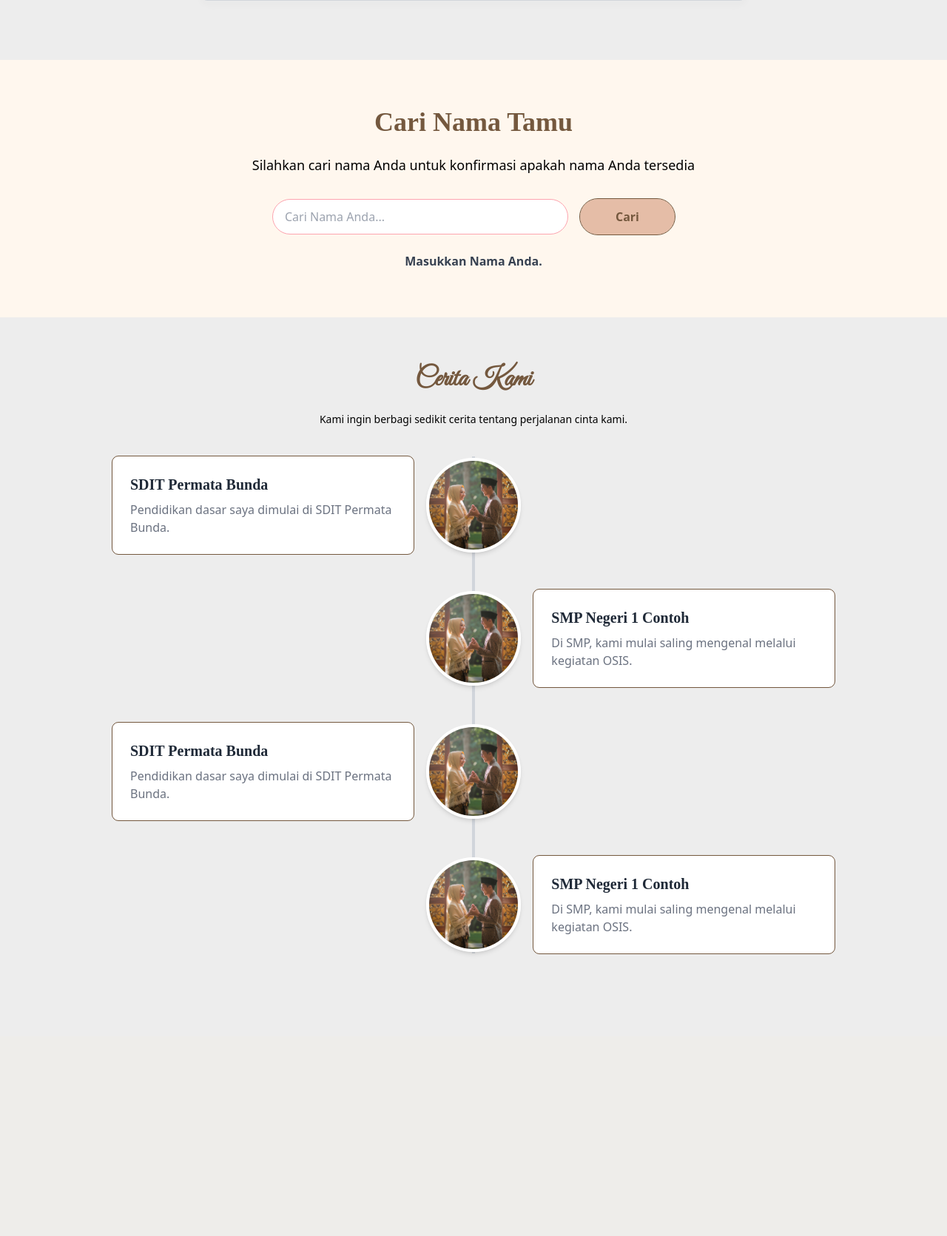
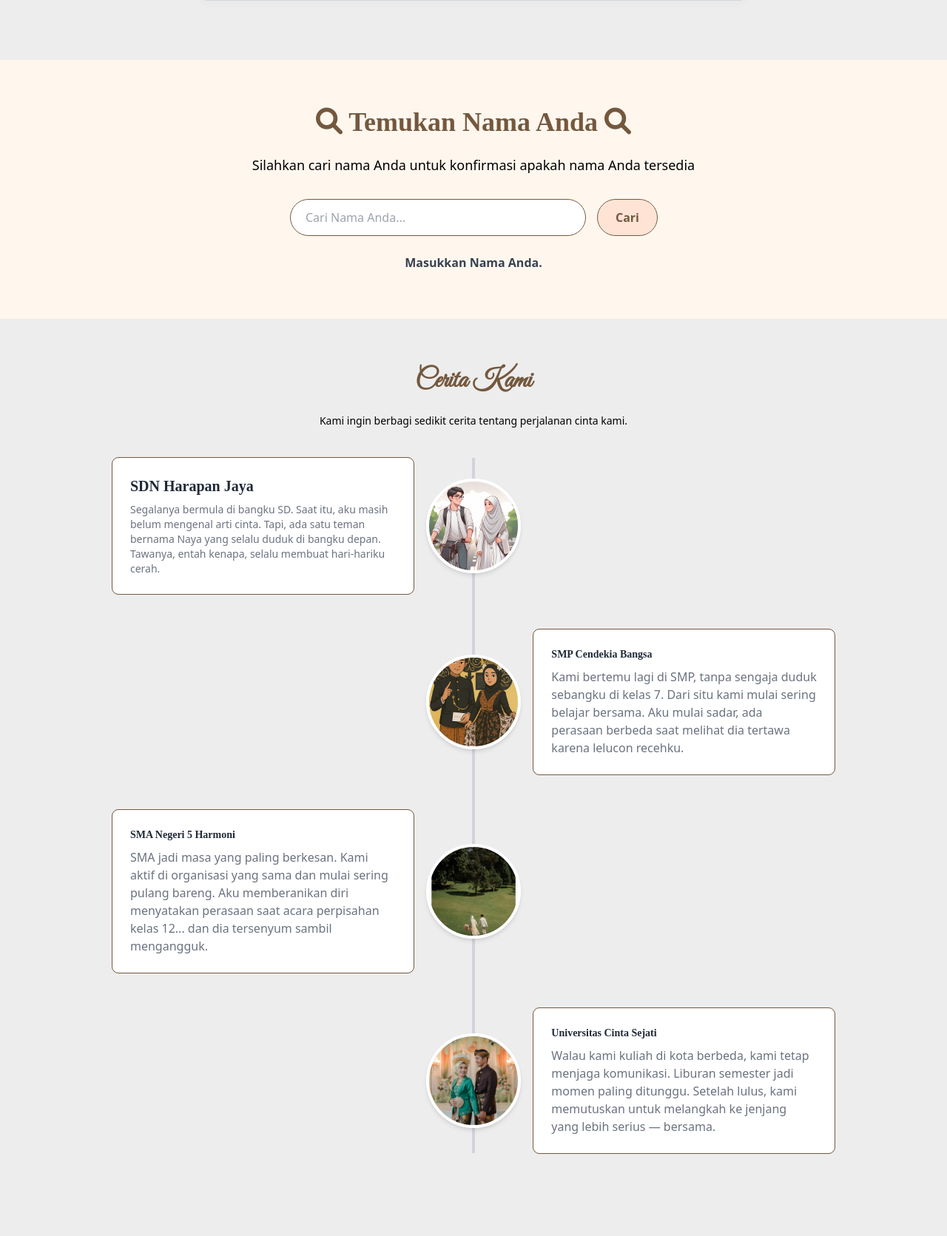
Before and after one commit to fikri210604/undangan-online-project, a PHP site: page / in a window 1280 px wide. Shown: the part 2487-4158 px from the top of the page at 74% size. Before the commit the page ends 3778 px from the top, so only its background shows below. Run offline with PHP 8.4, Linux system fonts and the light colour scheme; some libraries are stand-ins or nearby versions; grey boxes are pictures that could not be loaded.

Commit message:
memperbaiki frontend

```diff
--- a/asset/navbar.php
+++ b/asset/navbar.php
@@ -1,38 +1,53 @@
 <?php session_start(); ?>
 
-<nav id="navbar" class="fixed w-full z-50 transition-colors duration-300">
+<nav id="navbar" class="fixed w-full z-50">
+    <?php if (isset($_SESSION['login']) && $_SESSION['login'] === true): ?>
+        <div class="max-w-screen-xl mx-auto flex flex-wrap items-center justify-between p-6">
+            <a href="landing.php" class="flex items-center">
+                <img src="public/img/asset/logo.png" class="h-10 mr-3" alt="Logo" />
+                <span class="text-xl font-semibold text-[#74583A]">Alvin & Rahayu</span>
+            </a>
+
+        <?php else: ?>
             <div class="max-w-screen-xl mx-auto flex flex-wrap items-center justify-between p-6">
                 <a href="index.php" class="flex items-center">
-            <img src="public/img/asset/futsal.png" class="h-10 mr-3" alt="Logo" />
-            <span class="text-xl font-semibold text-green-600">Alvin & Rahayu</span>
+                    <img src="public/img/asset/logo.png" class="h-10 mr-3" alt="Logo" />
+                    <span class="text-xl font-semibold text-[#74583A]">Alvin & Rahayu</span>
                 </a>
-
+            <?php endif; ?>
             <!-- Hamburger Toggle Mobile -->
             <button data-collapse-toggle="mobile-menu" type="button"
                 class="inline-flex items-center p-2 ml-3 text-sm text-gray-500 rounded-lg md:hidden hover:bg-[#74583E] focus:outline-none focus:ring-2 focus:ring-gray-200"
                 aria-controls="mobile-menu" aria-expanded="false">
                 <svg class="w-6 h-6" fill="none" stroke="currentColor" viewBox="0 0 24 24">
-                <path stroke-linecap="round" stroke-linejoin="round" stroke-width="2"
-                    d="M4 6h16M4 12h16M4 18h16" />
+                    <path stroke-linecap="round" stroke-linejoin="round" stroke-width="2" d="M4 6h16M4 12h16M4 18h16" />
                 </svg>
             </button>
 
             <ul id="mobile-menu"
                 class="hidden w-full md:flex md:w-auto flex-col md:flex-row items-center gap-4 mt-4 md:mt-0 font-medium">
+                <?php if (isset($_SESSION['login']) && $_SESSION['login'] === true): ?>
 
-            <?php if (isset($_SESSION['login']) && $_SESSION['login'] === true): ?>
-                <li><a href="#undangan" class="nav-link block py-2 px-4 text-gray-700 hover:text-[#74583E] md:p-0">Undangan</a></li>
-                <li><a href="#acara" class="nav-link block py-2 px-4 text-gray-700 hover:text-[#74583E] md:p-0">Jadwal & Lokasi</a></li>
-                <li><a href="#konfirmasi" class="nav-link block py-2 px-4 text-gray-700 hover:text-[#74583E] md:p-0">Konfirmasi Kehadiran</a></li>
+                    <li><a href="#undangan"
+                            class="nav-link block py-2 px-4 text-gray-700 hover:text-[#74583E] md:p-0">Undangan</a></li>
+                    <li><a href="#acara" class="nav-link block py-2 px-4 text-gray-700 hover:text-[#74583E] md:p-0">Jadwal &
+                            Lokasi</a></li>
+                    <li><a href="#konfirmasi"
+                            class="nav-link block py-2 px-4 text-gray-700 hover:text-[#74583E] md:p-0">Konfirmasi
+                            Kehadiran</a></li>
                     <li>
                         <a href="logout.php"
                             class="py-2 px-4 bg-rose-500 text-white rounded-lg hover:bg-rose-600 transition duration-200">Logout</a>
                     </li>
                 <?php else: ?>
-                <li><a href="#undangan" class="nav-link block py-2 px-4 text-gray-700 hover:text-[#74583E] md:p-0">Undangan</a></li>
-                <li><a href="#acara" class="nav-link block py-2 px-4 text-gray-700 hover:text-[#74583E] md:p-0">Jadwal & Lokasi</a></li>
-                <li><a href="#cari" class="nav-link block py-2 px-4 text-gray-700 hover:text-[#74583E] md:p-0">Cari Nama</a></li>
-                <li><a href="#cerita" class="nav-link block py-2 px-4 text-gray-700 hover:text-[#74583E] md:p-0">Cerita Perjalanan</a></li>
+                    <li><a href="#undangan"
+                            class="nav-link block py-2 px-4 text-gray-700 hover:text-[#74583E] md:p-0">Undangan</a></li>
+                    <li><a href="#acara" class="nav-link block py-2 px-4 text-gray-700 hover:text-[#74583E] md:p-0">Jadwal &
+                            Lokasi</a></li>
+                    <li><a href="#cari" class="nav-link block py-2 px-4 text-gray-700 hover:text-[#74583E] md:p-0">Cari
+                            Nama</a></li>
+                    <li><a href="#cerita" class="nav-link block py-2 px-4 text-gray-700 hover:text-[#74583E] md:p-0">Cerita
+                            Perjalanan</a></li>
                     <li>
                         <a href="login.php"
                             class="py-2 px-4 mt-6 bg-[#74583E] text-white rounded-lg hover:bg-gray-700 transition duration-200">Login</a>
@@ -51,7 +66,6 @@
     const menu = document.getElementById('mobile-menu');
     const navbar = document.getElementById('navbar');
 
-    // Toggle menu mobile
     toggle?.addEventListener('click', () => {
         menu.classList.toggle('hidden');
         if (!menu.classList.contains('hidden')) {
@@ -61,11 +75,10 @@
         }
     });
 
-    // Scroll event
     window.addEventListener('scroll', () => {
         const scrollY = window.scrollY;
 
-        // Navbar background on scroll
+        // Navbar background saat scrolling
         if (scrollY > 50) {
             navbar.classList.add('bg-[#FFF7EE]', 'shadow-md');
         } else if (menu.classList.contains('hidden')) {
--- a/asset/sidebar.php
+++ b/asset/sidebar.php
@@ -7,7 +7,7 @@ $currentPage = basename($_SERVER['PHP_SELF'], '.php');
   <nav id="sidebarMenu" class=" text-white p-3" style="width: 250px; min-height: 100vh; transition: width 0.3s; background-color: #002E5F;"
 "
     data-state="open">
-    <h4 class="text-white" id="sidebarTitle">Admin</h4>
+    <h4 class="text-white" id="sidebarTitle" style="font-family: 'Montserrat', cursive;">Admin Nikah</h4>
     <ul class="nav flex-column mt-3">
       <li class="nav-item">
         <a class="nav-link text-white mt-3 <?= ($currentPage == 'dashboard') ? 'active bg-primary rounded' : '' ?>"
--- a/index.php
+++ b/index.php
@@ -47,13 +47,12 @@
                 (Ar-Rum : 21)
             </h3>
             <a href="login.php"
-                class="mt-4 bg-[#E5BDA7] text-[#74583E] w-[250px] px-6 py-3 rounded-full font-bold hover:bg-gray-200 hover:text-black transition outline outline-1 outline-[#74583E]"
+                class="mt-4 bg-[#ffe4d5] text-[#74583E] w-[250px] px-6 py-3 rounded-full font-bold hover:bg-gray-200 hover:text-black transition outline outline-1 outline-[#74583E]"
                 id="rsvp">
                 RSVP
             </a>
         </div>
     </section>
-
 
     <!-- Surat Undangan -->
     <section id="undangan" class="py-16 px-8 mx-auto scroll-mt-20">
@@ -73,7 +72,7 @@
                 <!-- Pengantin Pria -->
                 <div class="flex-1 flex flex-col items-center gap-4">
                     <div class="relative w-60 h-60 p-8">
-                        <img src="public/img/asset/background.jpeg" alt="Pengantin Pria"
+                        <img src="public/img/asset/alvin.jpeg" alt="Pengantin Pria"
                             class="w-full h-full object-cover rounded-full z-10 relative" />
                         <img src="public/img/asset/frame-pengantin.png" alt="Frame Pengantin"
                             class="absolute inset-0 w-full h-full object-contain z-40 pointer-events-none scale-110" />
@@ -86,7 +85,7 @@
                 <!-- Pengantin Wanita -->
                 <div class="flex-1 flex flex-col items-center gap-4">
                     <div class="relative w-60 h-60 p-8">
-                        <img src="public/img/asset/background.jpeg" alt="Pengantin Wanita"
+                        <img src="public/img/asset/rahayu.jpeg" alt="Pengantin Wanita"
                             class="w-full h-full object-cover rounded-full z-10 relative" />
                         <img src="public/img/asset/frame-pengantin.png" alt="Frame Pengantin"
                             class="absolute inset-0 w-full h-full object-contain z-40 pointer-events-none scale-110" />
@@ -98,7 +97,6 @@
             </div>
         </div>
     </section>
-
 
     <!-- Jadwal Acara -->
     <section id="acara" class="py-20 px-8 scroll-mt-10 bg-[#EDEDED]">
@@ -152,8 +150,7 @@
         </div>
 
         <!-- Lokasi Google Maps -->
-        <h1 class="text-4xl font-bold text-[#74583E] mb-6 text-center mt-10"
-            style="font-family: 'monserrat', light;">
+        <h1 class="text-4xl font-bold text-[#74583E] mb-6 text-center mt-10" style="font-family: 'monserrat', light;">
             <i class="fas fa-map-marker-alt mr-2"></i>
             Lokasi Acara
             <i class="fas fa-map-marker-alt ml-2"></i>
@@ -167,27 +164,26 @@
         </div>
     </section>
 
-
-
     <!-- Cari Nama Tamu-->
     <section id="cari" class="py-16 px-8 mx-auto scroll-mt-20 ">
-        <h1 class="text-4xl font-bold text-[#74583E] mb-6 text-center" style="font-family: 'monsterat', light;">
-            Cari Nama Tamu
+        <h1 class="text-4xl font-bold text-[#74583E] mb-6 text-center" style="font-family: 'monserrat', light;">
+            <i class="fa-solid fa-magnifying-glass"></i>
+            Temukan Nama Anda
+            <i class="fa-solid fa-magnifying-glass"></i>
         </h1>
-        <h2 class="text-lg text-black mb-8 text-center font-light">Silahkan cari nama Anda untuk konfirmasi apakah nama Anda tersedia</h2>
-        <form method="GET" action="" class="flex flex-col md:flex-row gap-4 justify-center">
+        <h2 class="text-lg text-black mb-8 text-center font-light">Silahkan cari nama Anda untuk konfirmasi apakah nama
+            Anda tersedia</h2>
+        <form method="GET" action="" class="flex flex-col md:flex-row gap-4 justify-center items-center">
             <input type="text" name="cari" placeholder="Cari Nama Anda..."
-                class="w-[400px] px-4 py-2 rounded-full border border-rose-300 focus:outline-none focus:ring-2 focus:ring-rose-300"
+                class="w-[400px] px-5 py-3 rounded-full border border-[#74583E] focus:outline-none focus:ring-2 focus:ring-[#74583E]"
                 required>
             <button type="submit"
-                class="bg-[#E5BDA7] text-[#74583E] w-32 px-6 py-3  rounded-full font-bold hover:bg-rose-100 hover:text-[#ffcc00] outline outline-1 outline-[#74583E] transition duration-300">
+                class="bg-[#ffe4d5] text-[#74583E] px-6 py-3  rounded-full font-bold hover:bg-rose-100 hover:text-[#ffcc00] outline outline-1 outline-[#74583E] transition duration-300">
                 Cari
             </button>
         </form>
         <?php include("includes/search.php"); ?>
-
     </section>
-
 
     <!-- Cerita Kami -->
     <section id="cerita" class="py-16 px-8 mx-auto scroll-mt-20 bg-[#EDEDED]">
@@ -203,62 +199,74 @@
                 <!-- Garis Tengah -->
                 <div class="absolute left-1/2 transform -translate-x-1/2 w-1 h-full bg-gray-300"></div>
 
-                <!-- Cerita 1 -->
+                <!-- Cerita 1 - SD -->
                 <div class="flex justify-between items-center mb-12">
                     <div class="w-5/12">
                         <div class="bg-white rounded-lg p-6 outline outline-1 outline-[#74583E] ">
-                            <h3 class="text-xl font-bold text-gray-800" style="font-family: 'monserrat', light;" >SDIT Permata Bunda</h3>
-                            <p class="mt-2 text-gray-500">Pendidikan dasar saya dimulai di SDIT Permata Bunda.</p>
+                            <h3 class="text-xl font-bold text-gray-800" style="font-family: 'monserrat', light;">SDN
+                                Harapan Jaya</h3>
+                            <p class="mt-2 text-gray-500 text-sm">Segalanya bermula di bangku SD. Saat itu, aku masih
+                                belum mengenal arti cinta. Tapi, ada satu teman bernama Naya yang selalu duduk di bangku
+                                depan. Tawanya, entah kenapa, selalu membuat hari-hariku cerah.</p>
                         </div>
                     </div>
                     <div class="z-10">
-                        <img src="public/img/asset/background.jpeg" alt="Foto SD"
+                        <img src="public/img/asset/foto3.jpg" alt="Foto SD"
                             class="w-32 h-32 rounded-full border-4 border-white object-cover shadow-md">
                     </div>
                     <div class="w-5/12"></div>
                 </div>
 
-                <!-- Cerita 2 -->
+                <!-- Cerita 2 - SMP -->
                 <div class="flex justify-between items-center mb-12">
                     <div class="w-5/12"></div>
                     <div class="z-10">
-                        <img src="public/img/asset/background.jpeg" alt="Foto SMP"
+                        <img src="public/img/asset/foto2.jpg" alt="Foto SMP"
                             class="w-32 h-32 rounded-full border-4 border-white object-cover shadow-md">
                     </div>
                     <div class="w-5/12">
                         <div class="bg-white rounded-lg outline outline-1 outline-[#74583E] p-6">
-                            <h3 class="text-xl font-bold text-gray-800" style="font-family: 'monserrat', light;">SMP Negeri 1 Contoh</h3>
-                            <p class="mt-2 text-gray-500">Di SMP, kami mulai saling mengenal melalui kegiatan OSIS.</p>
+                            <h3 class="text-sm font-bold text-gray-800" style="font-family: 'monserrat', light;">SMP
+                                Cendekia Bangsa</h3>
+                            <p class="mt-2 text-gray-500">Kami bertemu lagi di SMP, tanpa sengaja duduk sebangku di
+                                kelas 7. Dari situ kami mulai sering belajar bersama. Aku mulai sadar, ada perasaan
+                                berbeda saat melihat dia tertawa karena lelucon recehku.</p>
                         </div>
                     </div>
                 </div>
 
-                <!-- Cerita 3 -->
+                <!-- Cerita 3 - SMA -->
                 <div class="flex justify-between items-center mb-12">
                     <div class="w-5/12">
                         <div class="bg-white rounded-lg outline outline-1 outline-[#74583E] p-6">
-                            <h3 class="text-xl font-bold text-gray-800" style="font-family: 'monserrat', light;">SDIT Permata Bunda</h3>
-                            <p class="mt-2 text-gray-500">Pendidikan dasar saya dimulai di SDIT Permata Bunda.</p>
+                            <h3 class="text-sm font-bold text-gray-800" style="font-family: 'monserrat', light;">SMA
+                                Negeri 5 Harmoni</h3>
+                            <p class="mt-2 text-gray-500">SMA jadi masa yang paling berkesan. Kami aktif di organisasi
+                                yang sama dan mulai sering pulang bareng. Aku memberanikan diri menyatakan perasaan saat
+                                acara perpisahan kelas 12... dan dia tersenyum sambil mengangguk.</p>
                         </div>
                     </div>
                     <div class="z-10">
-                        <img src="public/img/asset/background.jpeg" alt="Foto SD"
+                        <img src="public/img/asset/foto1.jpg" alt="Foto SMA"
                             class="w-32 h-32 rounded-full border-4 border-white object-cover shadow-md">
                     </div>
                     <div class="w-5/12"></div>
                 </div>
 
-                <!-- Cerita 4 -->
+                <!-- Cerita 4 - Kuliah -->
                 <div class="flex justify-between items-center mb-12">
                     <div class="w-5/12"></div>
                     <div class="z-10">
-                        <img src="public/img/asset/background.jpeg" alt="Foto SMP"
+                        <img src="public/img/asset/background1.jpeg" alt="Foto Kuliah"
                             class="w-32 h-32 rounded-full border-4 border-white object-cover shadow-md">
                     </div>
                     <div class="w-5/12">
                         <div class="bg-white rounded-lg outline outline-1 outline-[#74583E] p-6">
-                            <h3 class="text-xl font-bold text-gray-800" style="font-family: 'monserrat', light;">SMP Negeri 1 Contoh</h3>
-                            <p class="mt-2 text-gray-500">Di SMP, kami mulai saling mengenal melalui kegiatan OSIS.</p>
+                            <h3 class="text-sm font-bold text-gray-800" style="font-family: 'monserrat', light;">
+                                Universitas Cinta Sejati</h3>
+                            <p class="mt-2 text-gray-500">Walau kami kuliah di kota berbeda, kami tetap menjaga
+                                komunikasi. Liburan semester jadi momen paling ditunggu. Setelah lulus, kami memutuskan
+                                untuk melangkah ke jenjang yang lebih serius — bersama.</p>
                         </div>
                     </div>
                 </div>
@@ -266,7 +274,6 @@
         </div>
     </section>
 
-
 </body>
 
 </html>
--- a/login.php
+++ b/login.php
@@ -17,7 +17,7 @@
 <body>
     <?php include 'asset/navbar.php'; ?>
 
-    <div class="flex flex-col md:flex-row items-center justify-center gap-10 min-h-screen px-4 py-10">
+    <div class="flex flex-col md:flex-row items-center justify-center gap-6 min-h-screen px-4">
         <!-- Gambar Sebelah Kiri-->
         <div class="w-full md:w-1/2 flex justify-center">
             <img src="public/img/asset/background-nikah.svg" alt="Ilustrasi"
```
Also changed, not shown: admin/konfirmasi.php (+13 -11 lines), admin/tamu.php (+73 -26 lines), landing.php (+36 -31 lines), public/img/asset/alvin.jpeg (added), public/img/asset/foto1.jpg (added), public/img/asset/foto2.jpg (added), public/img/asset/foto3.jpg (added), public/img/asset/logo.jpeg (added), public/img/asset/logo.png (added), public/img/asset/rahayu.jpeg (added). Lines whose indentation alone changed are shown as unchanged.
